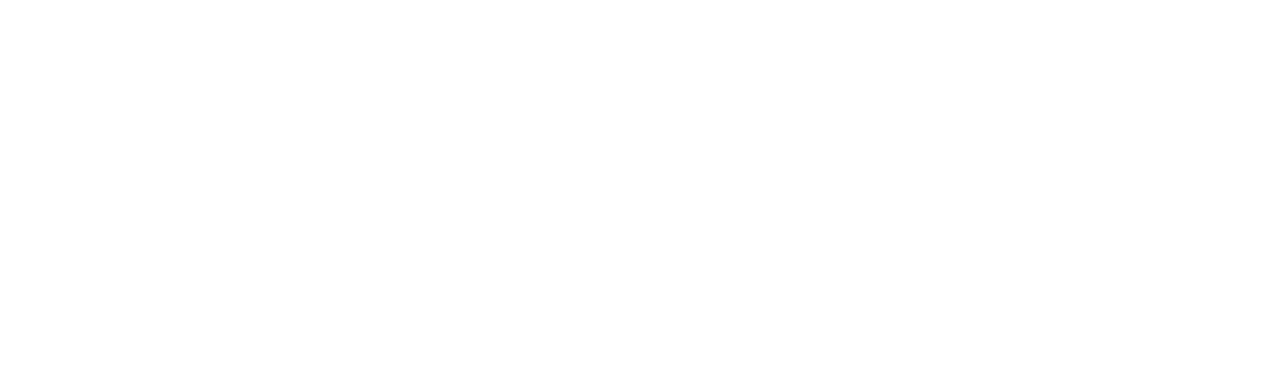
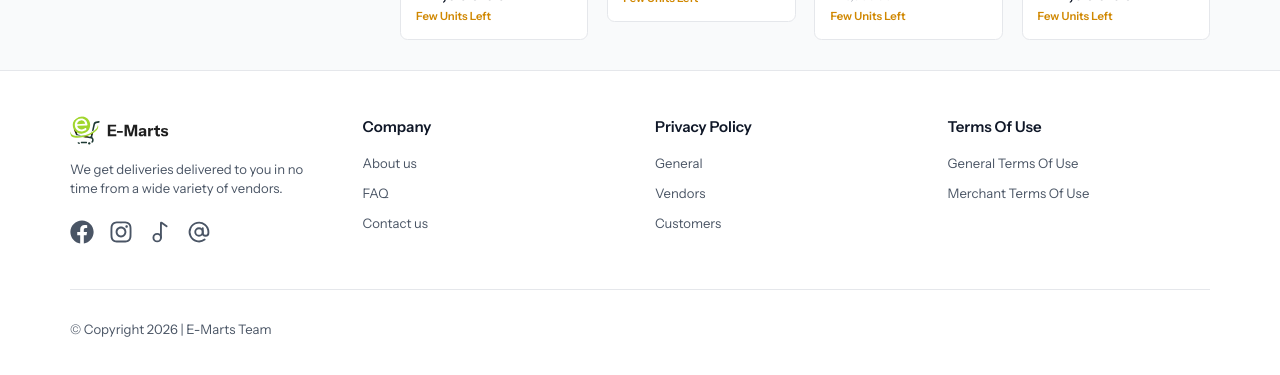
Before and after one commit to devhabeeblateef/e-marts, a Next.js app in the folder client/: page / in a window 1280 px wide. Shown: the part 1067-1442 px from the top of the page. Before the commit the page ends 800 px from the top, so only its background shows below. Built offline with nearby package versions, Linux system fonts and the light colour scheme.

Commit message:
chore: fix react icons

```diff
--- a/client/components/Footer.tsx
+++ b/client/components/Footer.tsx
@@ -1,4 +1,6 @@
-import {FaFacebook, FaInstagram, FaTiktok, FaThreads} from 'react-icons/fa';
+import { FaFacebook } from '@react-icons/all-files/fa/FaFacebook';
+import { FaInstagram } from '@react-icons/all-files/fa/FaInstagram';
+import { Music2, AtSign } from 'lucide-react';
 import Image from 'next/image';
 
 export function Footer() {
@@ -43,7 +45,7 @@
                 className="text-gray-600 hover:text-lime-600 transition-colors"
                 aria-label="TikTok"
               >
-                <FaTiktok size={24} />
+                <Music2 size={24} />
               </a>
               <a
                 href="https://www.threads.com/@emarts.ng"
@@ -52,7 +54,7 @@
                 className="text-gray-600 hover:text-lime-600 transition-colors"
                 aria-label="Threads"
               >
-                <FaThreads size={24} />
+                <AtSign size={24} />
               </a>
             </div>
           </div>
```
